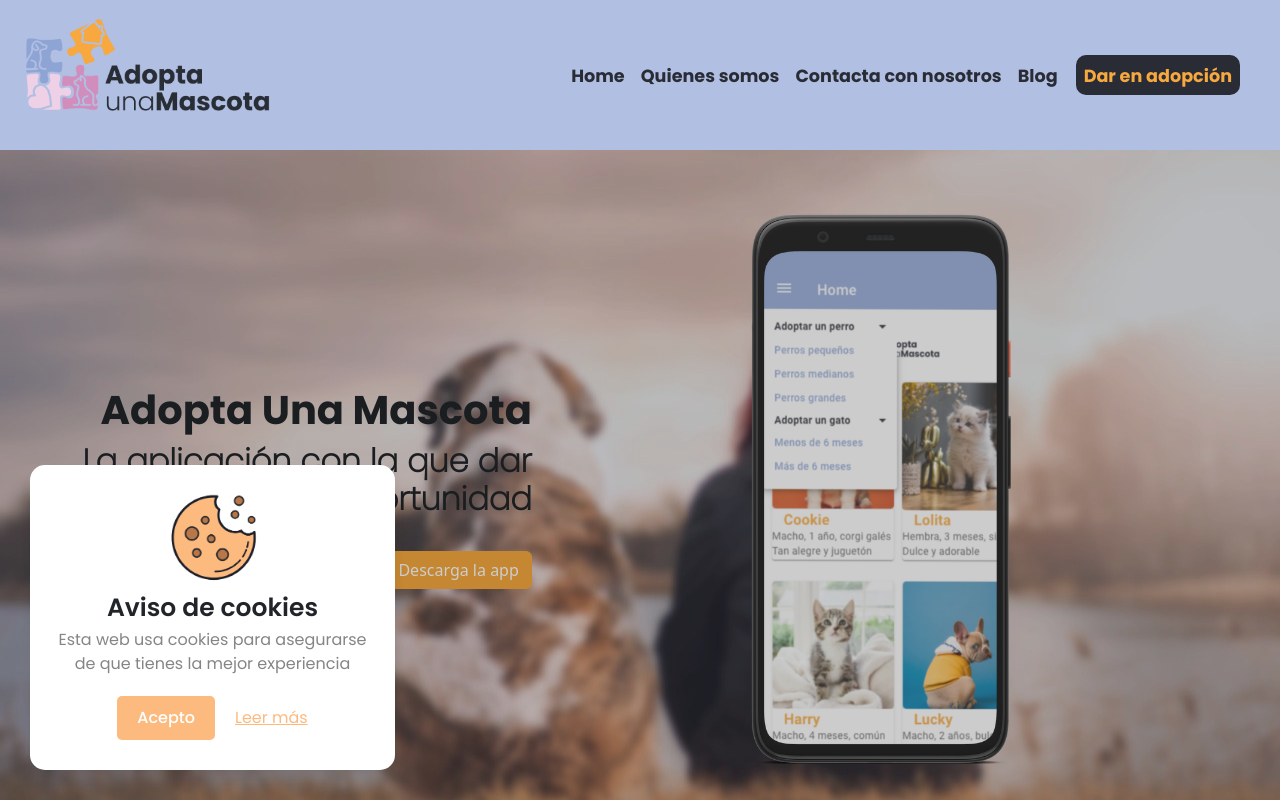
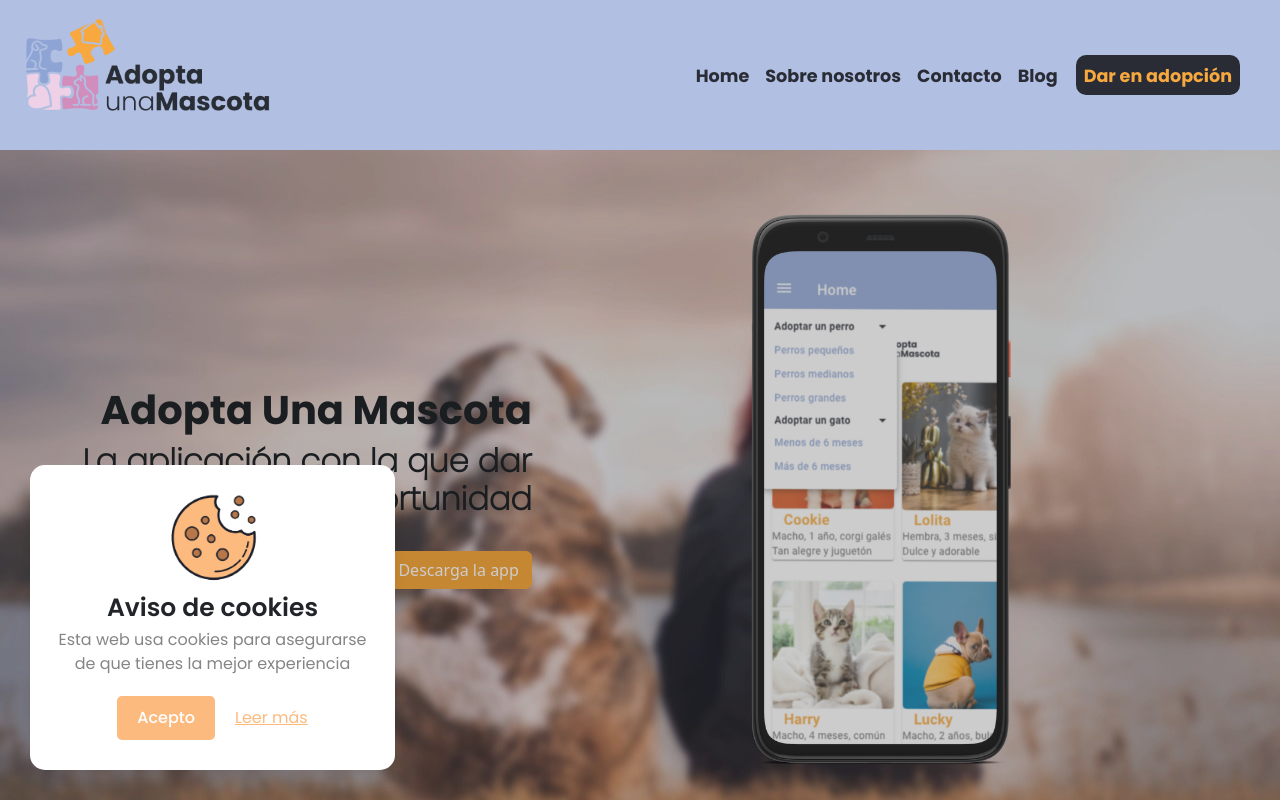
Before and after one commit to FranDevelopSpain/AdoptaUnaMascotaWeb, an Angular app: page /landingPage in a window 1280 px wide. Shown: the top 800 px of the page. Built offline with nearby package versions, Linux system fonts and the light colour scheme.

Commit message:
Nombres header

```diff
--- a/src/app/Components/header/header.component.html
+++ b/src/app/Components/header/header.component.html
@@ -19,10 +19,10 @@
         <a class="nav-link" routerLink="home">Home</a>
       </li>
       <li class="nav-item" >
-        <a class="nav-link" routerLink="aboutUs" >Quienes somos</a>
+        <a class="nav-link" routerLink="aboutUs" >Sobre nosotros</a>
       </li>
       <li class="nav-item">
-        <a class="nav-link" routerLink="contactUs">Contacta con nosotros</a>
+        <a class="nav-link" routerLink="contactUs">Contacto</a>
       </li>
        <li class="nav-item">
         <a class="nav-link" >Blog</a>
```
